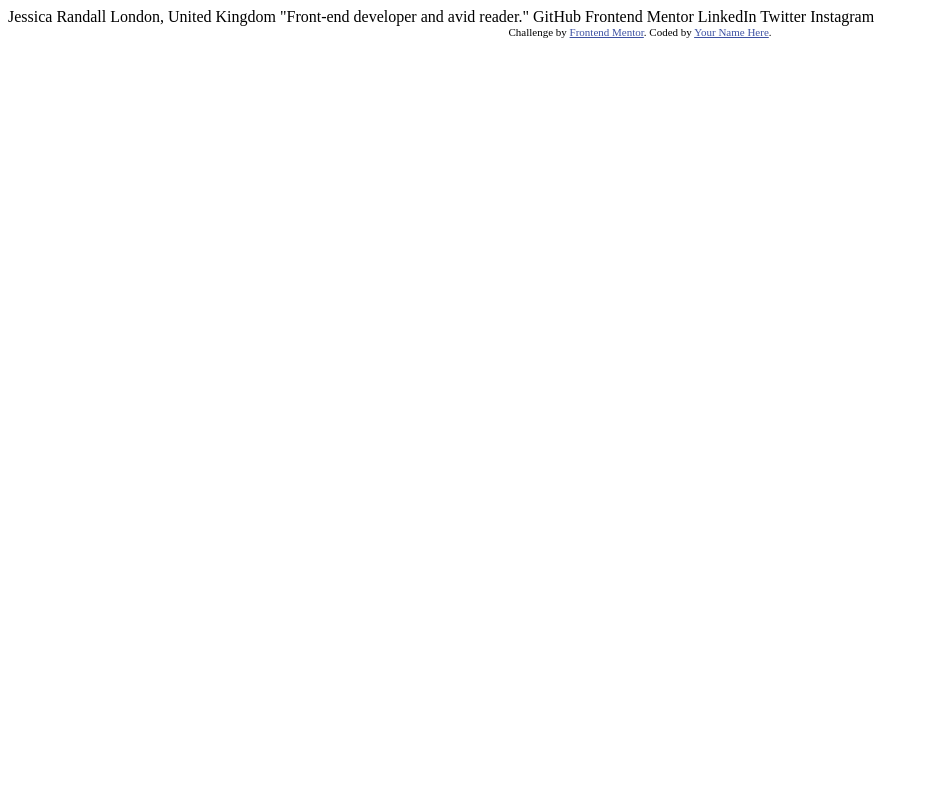
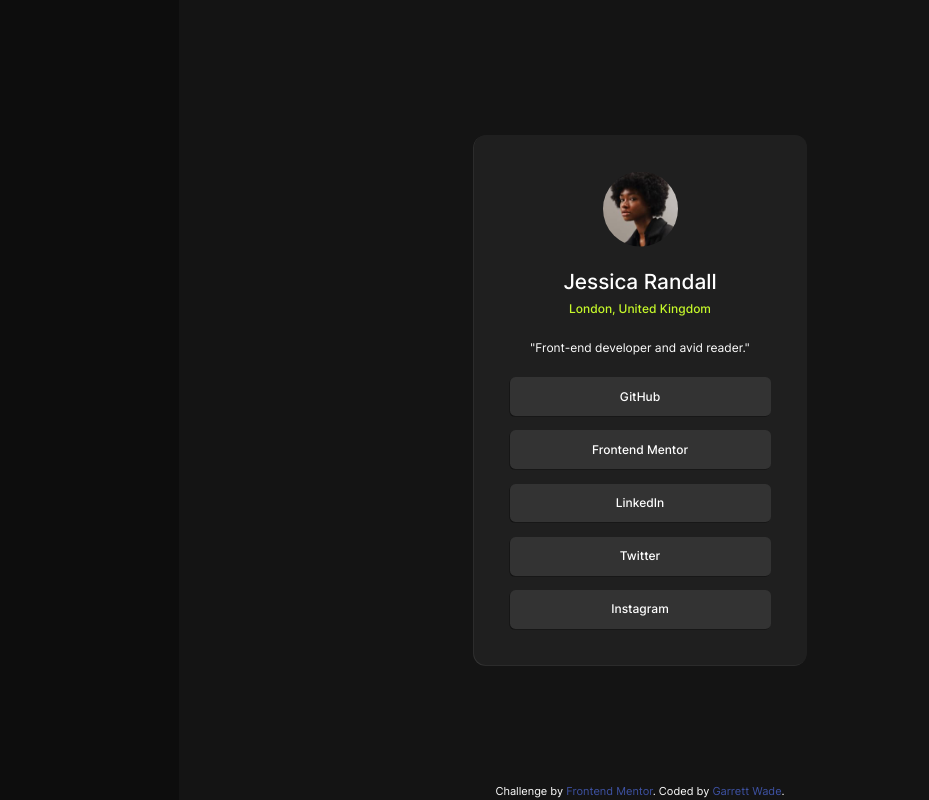
Before and after one commit to gdwade92/social-links-profile-main, a plain HTML site: page index.html in a window 1280 px wide. Shown: the whole page, without its empty margins (0-929 px from the left). Drawn offline with Linux system fonts and the light colour scheme.

Commit message:
Initial Revision of project. committing V1 for submission.

```diff
--- a/index.html
+++ b/index.html
@@ -1,34 +1,51 @@
 <!DOCTYPE html>
 <html lang="en">
+
 <head>
   <meta charset="UTF-8">
-  <meta name="viewport" content="width=device-width, initial-scale=1.0"> <!-- displays site properly based on user's device -->
+  <meta name="viewport" content="width=device-width, initial-scale=1.0">
+  <!-- displays site properly based on user's device -->
 
   <link rel="icon" type="image/png" sizes="32x32" href="./assets/images/favicon-32x32.png">
 
+  <link rel="stylesheet" href="style.css">
+
   <title>Frontend Mentor | Social links profile</title>
+</head>
 
-  <!-- Feel free to remove these styles or customise in your own stylesheet 👍 -->
-  <style>
-    .attribution { font-size: 11px; text-align: center; }
-    .attribution a { color: hsl(228, 45%, 44%); }
-  </style>
-</head>
 <body>
+  <main class="wrapper">
+    <div class="card">
 
-  Jessica Randall
-  London, United Kingdom
-  "Front-end developer and avid reader."
+      <img class="profile-image" src="assets/images/avatar-jessica.jpeg" alt="Profile picture of Jessica.">
+      <h1 class="profile-name">Jessica Randall</h1>
+      <h3 class="profile-location">London, United Kingdom</h3>
+      <p class="profile-description">"Front-end developer and avid reader."</p>
 
-  GitHub
-  Frontend Mentor
-  LinkedIn
-  Twitter
-  Instagram
+      <div class="grid-container">
+          <a href="https://github.com/gdwade92/social-links-profile-main" class="grid-item">GitHub</a>
+          <a href="https://www.frontendmentor.io/" class="grid-item">Frontend Mentor</a>
+          <a href="https://www.linkedin.com/feed/" class="grid-item">LinkedIn</a>
+          <a href="https://x.com/" class="grid-item">Twitter</a>
+          <a href="https://www.instagram.com/" class="grid-item">Instagram</a>
 
-  <div class="attribution">
-    Challenge by <a href="https://www.frontendmentor.io?ref=challenge" target="_blank">Frontend Mentor</a>.
-    Coded by <a href="#">Your Name Here</a>.
-  </div>
+          <!-- <button class="grid-item">GitHub</button>
+          <button class="grid-item">Frontend Mentor</button>
+          <button class="grid-item">LinkedIn</button>
+          <button class="grid-item">Twitter</button>
+          <button class="grid-item">Instagram</button> -->
+      </div>
+
+    </div>
+  </main>
+
+  <footer>
+    <div class="attribution">
+      Challenge by <a href="https://www.frontendmentor.io?ref=challenge" target="_blank">Frontend Mentor</a>.
+      Coded by <a href="#">Garrett Wade</a>.
+    </div>
+  </footer>
+
 </body>
+
 </html>
--- /dev/null
+++ b/style.css
@@ -0,0 +1,217 @@
+/* Custom Declarations */
+@font-face {
+    font-family: 'Inter';
+    src: url('assets/fonts/Inter-VariableFont_slnt,wght.ttf') format('truetype');
+    font-weight: 400 600 700;
+    font-display: fallback;
+    font-style: normal;
+}
+
+:root {
+
+    /* Colors */
+    --clr-prim-green: hsl(75, 94%, 57%);
+    --clr-ntrl-white: hsl(0, 0%, 100%);
+    --clr-ntrl-grey: hsl(0, 0%, 20%);
+    --clr-ntrl-darkgrey: hsl(0, 0%, 12%);
+    --clr-ntrl-offblack: hsl(0, 0%, 8%);
+
+    /* Font Specific */
+    --fs-body: 14px;
+
+}
+
+/* Box sizing rules */
+*,
+*::before,
+*::after {
+  box-sizing: border-box;
+}
+
+/* Prevent font size inflation */
+html {
+  -moz-text-size-adjust: none;
+  -webkit-text-size-adjust: none;
+  text-size-adjust: none;
+}
+
+/* Remove default margin in favour of better control in authored CSS */
+body, h1, h2, h3, h4, p,
+figure, blockquote, dl, dd {
+  margin-block-end: 0;
+}
+
+/* Remove list styles on ul, ol elements with a list role, which suggests default styling will be removed */
+ul[role='list'],
+ol[role='list'] {
+  list-style: none;
+}
+
+ul, ol {
+padding: 0;
+margin: 0;
+list-style: none;
+}
+
+a {
+    margin: 0;
+    padding: 0;
+    text-decoration: none;
+}
+
+/* Set core body defaults */
+body {
+  min-height: 100vh;
+  line-height: 1.5;
+}
+
+/* Set shorter line heights on headings and interactive elements */
+h1, h2, h3, h4,
+button, input, label {
+  line-height: 1.1;
+}
+
+/* Balance text wrapping on headings */
+h1, h2,
+h3, h4 {
+  text-wrap: balance;
+  font-weight: normal;
+}
+
+/* A elements that don't have a class get default styles */
+a:not([class]) {
+  text-decoration-skip-ink: auto;
+  color: currentColor;
+}
+
+/* Make images easier to work with */
+img,
+picture {
+  max-width: 100%;
+  display: block;
+}
+
+/* Inherit fonts for inputs and buttons */
+input, button,
+textarea, select {
+  font-family: inherit;
+  font-size: inherit;
+  padding: 0;
+  border: none;
+  background: none;
+  text-decoration: none;
+}
+
+/* Make sure textareas without a rows attribute are not tiny */
+textarea:not([rows]) {
+  min-height: 10em;
+}
+
+/* Anything that has been anchored to should have extra scroll margin */
+:target {
+  scroll-margin-block: 5ex;
+}
+
+
+
+/* General Styling */
+body {
+    background: hsl(0, 0%, 5%);
+    font-family: 'Inter';
+    font-size: var(--fs-body);
+    color: var(--clr-ntrl-white);
+    margin: 0;
+}
+
+.wrapper {
+    display: flex;
+    max-width: 72vw;
+    margin-inline: auto;
+    background: var(--clr-ntrl-offblack);
+    align-items: center;
+    /* justify-content: center; */
+    height: 100dvh;
+    margin-bottom: -17px;
+
+}
+
+.card {
+    text-align: center;
+    width: 333px;
+    margin-inline: auto;
+    background: var(--clr-ntrl-darkgrey);
+    padding: 1.25rem;
+    border-radius: .75rem;
+    box-shadow:-0.05rem 0.05rem var(--clr-ntrl-grey);
+}
+
+.profile-image {
+    border-radius: 50%;
+    margin: auto;
+    max-width: 75px;
+    padding: 1.03rem 0;
+
+}
+
+.grid-container {
+    display: grid;
+    grid-template-columns: 1fr;
+    grid-template-rows: auto;
+    gap: 0.9rem;
+    margin: 0.75rem 0.75rem 1rem;
+}
+
+.grid-item {
+    background: var(--clr-ntrl-grey);
+    color: var(--clr-ntrl-white);
+    font-size: .75rem;
+    font-weight: 500;
+    font-style: bold;
+    padding: .65rem .75rem;
+    margin: 0 0.25rem;
+    border-radius: .35rem;
+    cursor: pointer;
+    box-shadow:-0.05rem 0.05rem var(--clr-ntrl-offblack);
+
+}
+
+.grid-item:hover,
+.grid-item:focus {
+    background-color: var(--clr-prim-green);
+    color: black;
+}
+
+/* Text Styling */
+.profile-name {
+    font-size: 1.3rem;
+    font-weight: 500;
+    font-style: bold;
+    margin-top: .5rem;
+}
+
+.profile-location {
+    color: var(--clr-prim-green);
+    font-size: 0.75rem;
+    font-weight: 500;
+    font-style: bold;
+    margin-top: .5rem;
+}
+
+.profile-description {
+    font-size: .75rem;
+    padding: 0.75rem 0.75rem 0.25rem;
+    margin-bottom: 1rem;
+
+}
+
+
+/* Attribution */
+.attribution {
+    font-size: 11px;
+    text-align: center;
+    margin-inline: auto;
+}
+
+.attribution a {
+    color: hsl(228, 45%, 44%);
+}
```
